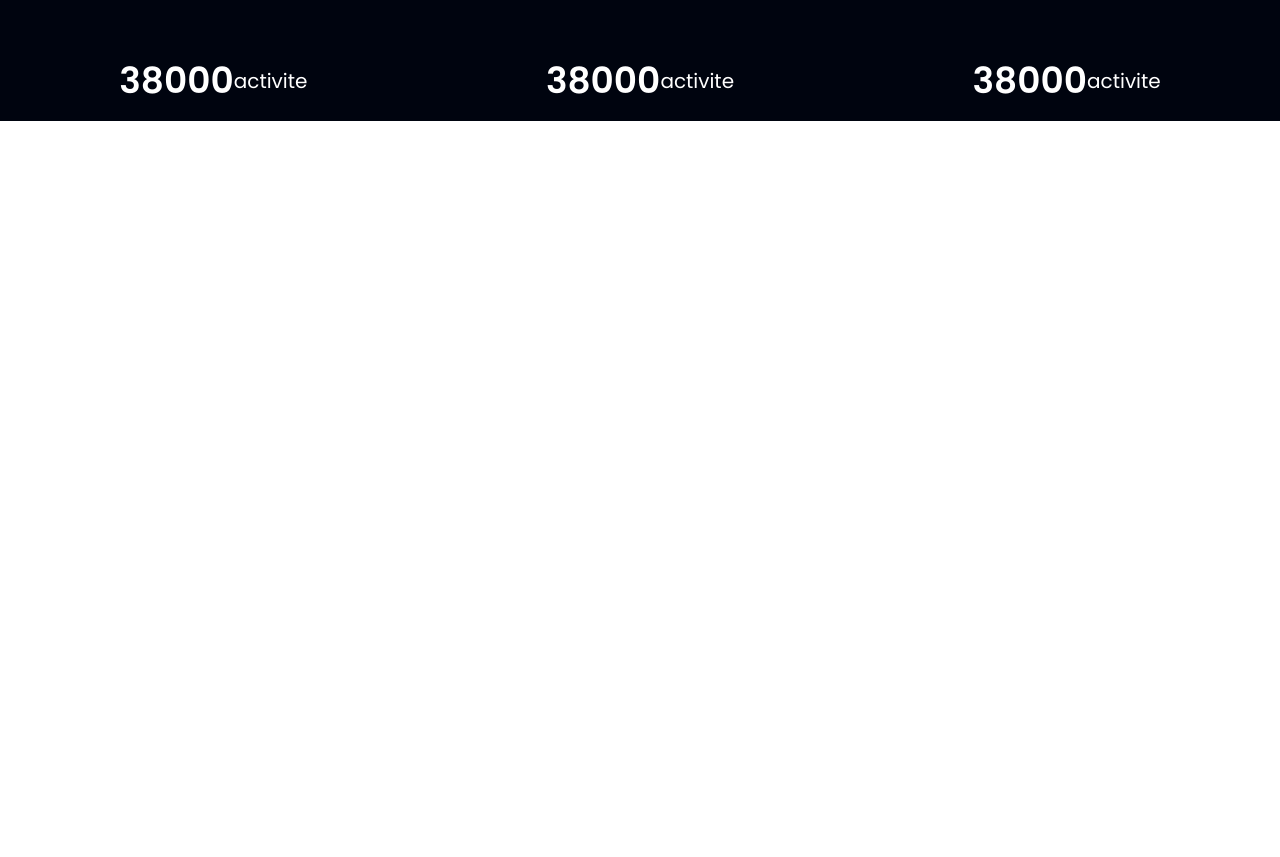
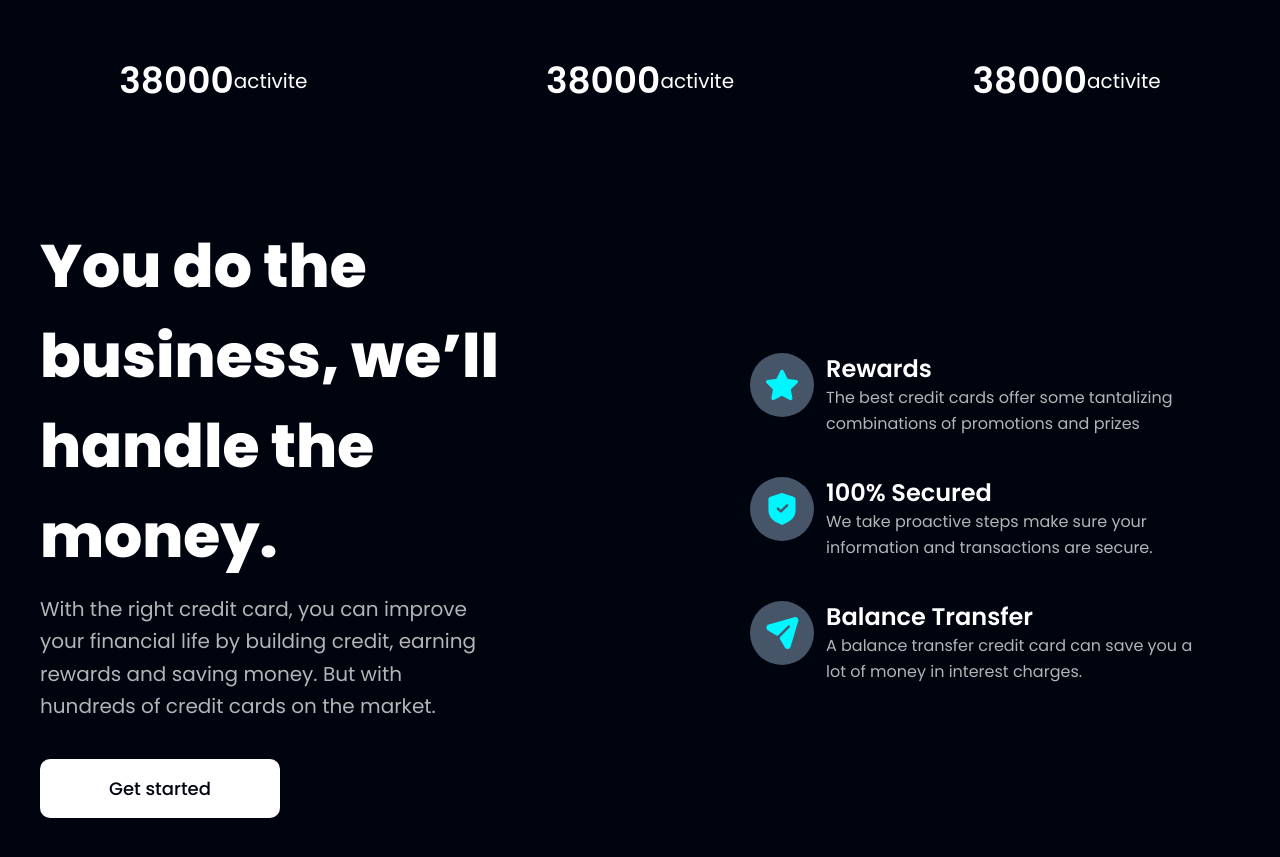
Before and after one commit to abdulkadir-polmayan/simple-website, a React (Vite) app: page / in a window 1280 px wide. Shown: the part 780-1637 px from the top of the page. Before the commit the page ends 1253 px from the top, so only its background shows below. Built offline with nearby package versions, Linux system fonts and the light colour scheme.

Commit message:
ı am learning inşeallah

```diff
--- a/src/App.jsx
+++ b/src/App.jsx
@@ -1,6 +1,6 @@
 import styles from "./styles";
 import { useState } from "react";
-import { Navbar, Hero, Billing, Stats } from "./components";
+import { Navbar, Hero, Billing, Stats, Business } from "./components";
 const App = () => {
   const [blog, setBlog] = useState(false);
 
@@ -9,6 +9,7 @@ const App = () => {
       <Navbar />
       <Hero />
       <Stats />
+      <Business />
       <Billing />
     </div>
   );
--- a/src/components/Billing.jsx
+++ b/src/components/Billing.jsx
@@ -1,12 +1,17 @@
-import React from 'react'
+import React from "react";
 
 const Billing = () => {
   return (
-    <div className='flex justify-center m-44'>
+    <div>
+      <div className="heading">
+        <div className="text ">
 
+        </div>
+        <div className="stores"></div>
+      </div>
+      <div className="cards"></div>
+    </div>
+  );
+};
 
-    </div>
-  )
-}
-
-export default Billing
+export default Billing;
--- /dev/null
+++ b/src/components/Business.jsx
@@ -0,0 +1,47 @@
+import React from "react";
+import { star } from "../assets/index";
+import { features } from "../constants";
+
+const Business = () => {
+  const FeatureCard = (props) => (
+    <div className="feature flex flex-row my-5 max-w-xl ">
+      <div className="w-16 h-16 flex items-center justify-center rounded-full bg-slate-600">
+        <img className="object-contain" src={props.icon} />
+      </div>
+      <div className="flex-1 flex flex-col ml-3">
+        <h1 className="text-2xl font-semibold">{props.title}</h1>
+        <p className="text-dimWhite max-w-sm leading-relaxed">{props.content}</p>
+      </div>
+    </div>
+  );
+  return (
+    <div className="business bg-primary font-poppins flex flex-col lg:flex-row   text-white pt-20 p-5">
+      <div className="header flex flex-col p-5 flex-1">
+        <h1 className="text-6xl leading-normal font-extrabold pb-3">
+          You do the business, we’ll handle the money.
+        </h1>
+        <p className="text-dimWhite leading-relaxed text-xl max-w-md">
+          With the right credit card, you can improve your financial life by
+          building credit, earning rewards and saving money. But with hundreds
+          of credit cards on the market.
+        </p>
+        <button className="py-4 max-w-[15rem] px-6 mt-9 font-poppins font-medium text-[18px] text-primary bg-white rounded-[10px] outline-none">
+          Get started
+        </button>
+      </div>
+      <div className="features flex ml-5 lg:ml-20 max-w-1xl flex-col flex-1 lg:items-center justify-center">
+        {features.map((item, index) => (
+          <FeatureCard
+            icon={item.icon}
+            title={item.title}
+            content={item.content}
+            index={index}
+            key={item.key}
+          />
+        ))}
+      </div>
+    </div>
+  );
+};
+
+export default Business;
--- a/src/components/Hero.jsx
+++ b/src/components/Hero.jsx
@@ -20,7 +20,7 @@ const Hero = () => {
         </div>
       </div>
       <div className=" flex my-3 rounded-lg  ">
-        <img src={robot} className="w-full h-full" />
+        <img src={robot} className="w-[%100] h-[%100]" />
       </div>
     </section>
   );
--- a/src/components/index.js
+++ b/src/components/index.js
@@ -2,10 +2,12 @@ import Hero from "./Hero";
 import Navbar from "./Navbar";
 import Billing from "./Billing";
 import  Stats  from "./Stats";
+import Business from "./Business";
 
 export{
     Hero,
     Navbar,
     Billing,
-    Stats
+    Stats,
+    Business
 }
```
